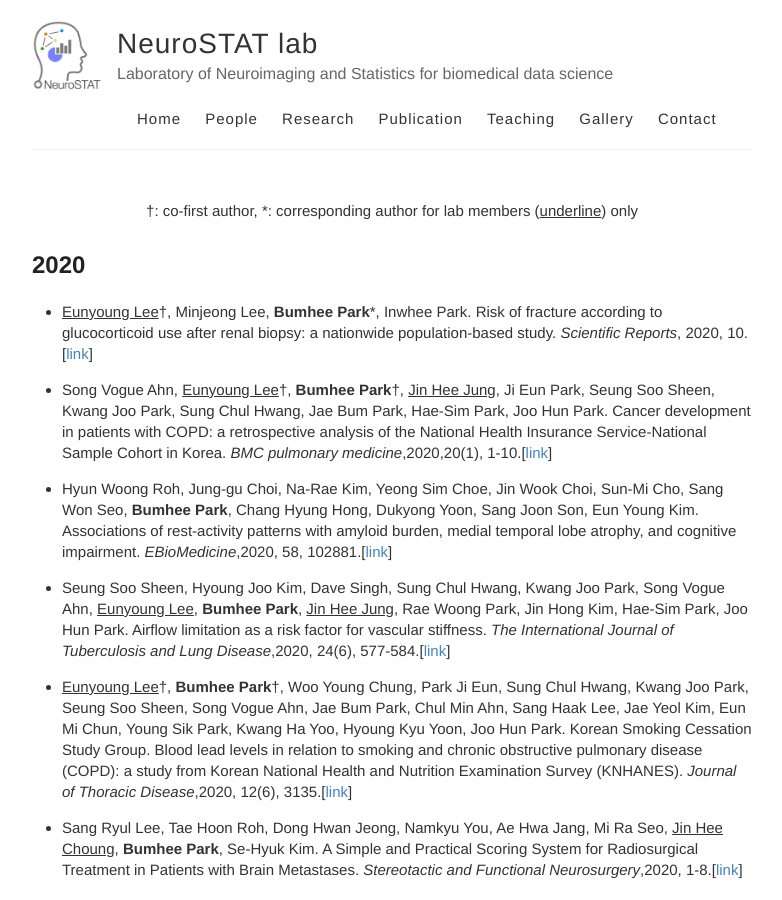
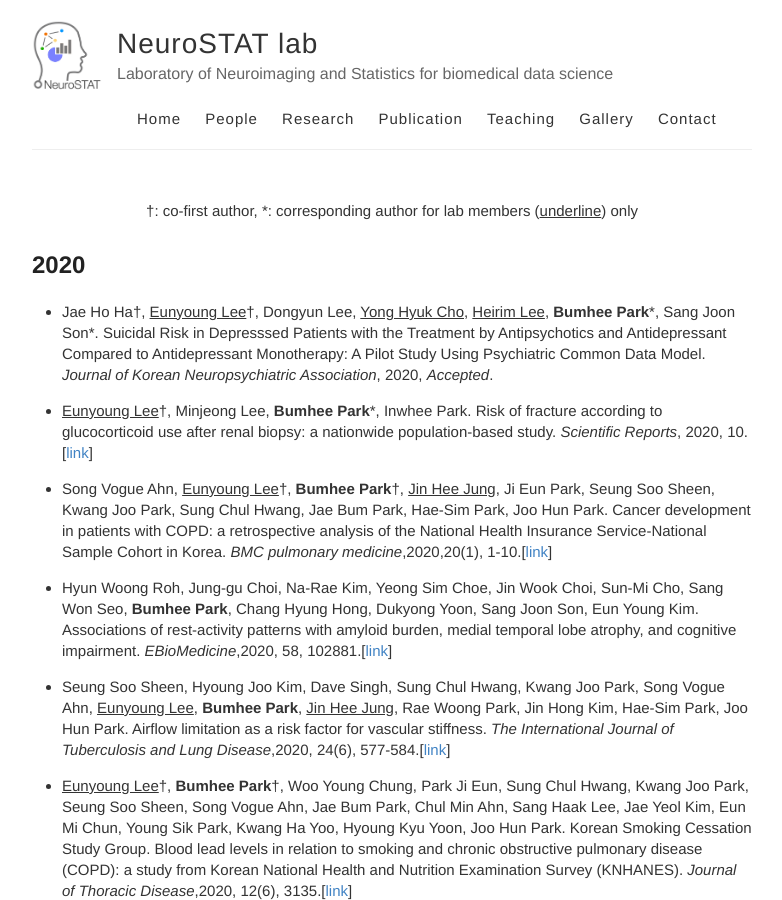
Before and after one commit to neurostat-lab/neurostat-lab.github.io, a Jekyll site: the page built from publication.md, in a window 1280 px wide and 900 px high. Shown: the whole window, without its empty margins (248-1030 px from the left). Built offline with Jekyll 4.4.1, drawn with Linux system fonts in a browser that asks for light colours.

Commit message:
Update publication.md

```diff
--- a/publication.md
+++ b/publication.md
@@ -6,6 +6,8 @@ is_contact: true
 <center> <sup>†</sup>: co-first author, <sup>*</sup>: corresponding author for lab members (<U>underline</U>) only </center>
 
 ## 2020
+* Jae Ho Ha<sup>†</sup>, <U>Eunyoung Lee</U><sup>†</sup>, Dongyun Lee, <U>Yong Hyuk Cho</U>, <U>Heirim Lee</U>, **Bumhee Park**<sup>*</sup>, Sang Joon Son<sup>*</sup>. Suicidal Risk in Depresssed Patients with the Treatment by Antipsychotics and Antidepressant Compared to Antidepressant Monotherapy: A Pilot Study Using Psychiatric Common Data Model. _Journal of Korean Neuropsychiatric Association_, 2020, _Accepted_.
+
 * <U>Eunyoung Lee</U><sup>†</sup>, Minjeong Lee, **Bumhee Park**<sup>*</sup>, Inwhee Park. Risk of fracture according to glucocorticoid use after renal biopsy: a nationwide population-based study. _Scientific Reports_, 2020, 10. \[[link](https://www.nature.com/articles/s41598-020-70935-w)\]
 
 * Song Vogue Ahn, <U>Eunyoung Lee</U><sup>†</sup>, **Bumhee Park**<sup>†</sup>, <U>Jin Hee Jung</U>, Ji Eun Park, Seung Soo Sheen, Kwang Joo Park, Sung Chul Hwang, Jae Bum Park, Hae-Sim Park, Joo Hun Park. Cancer development in patients with COPD: a retrospective analysis of the National Health Insurance Service-National Sample Cohort in Korea. _BMC pulmonary medicine_,2020,20(1), 1-10.\[[link](https://bmcpulmmed.biomedcentral.com/articles/10.1186/s12890-020-01194-8)\]
```
